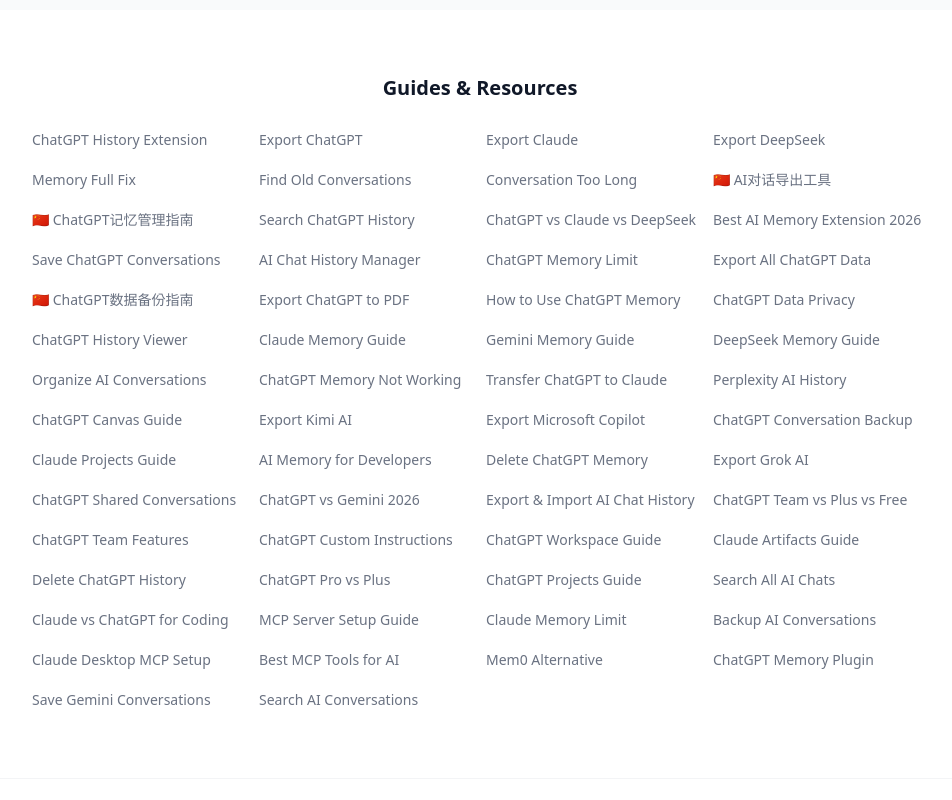
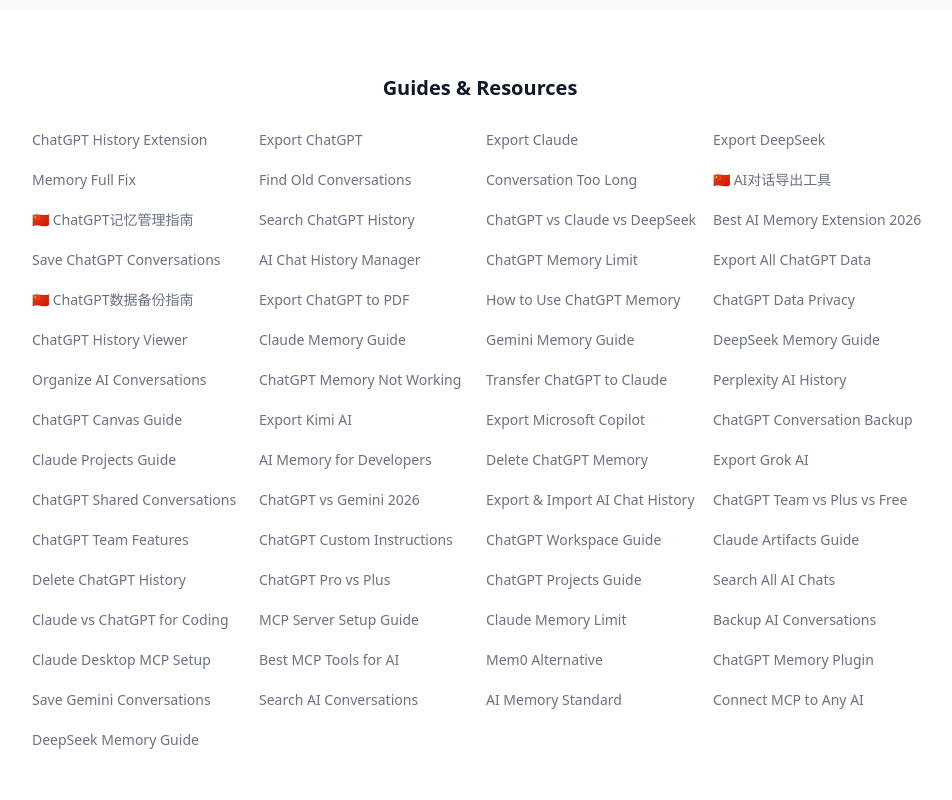
Before and after one commit to jingchang0623-crypto/aimemory, a Next.js app: page / in a window 1280 px wide. Shown: the part 3660-4460 px from the top of the page, without its empty margins (160-1112 px from the left). Built offline with nearby package versions, Linux system fonts and the light colour scheme.

Commit message:
fix: add 3 new blogs to homepage guides section - round 38

```diff
--- a/src/app/page.tsx
+++ b/src/app/page.tsx
@@ -416,6 +416,9 @@
               { title: 'ChatGPT Memory Plugin', href: '/blog/chatgpt-memory-plugin' },
               { title: 'Save Gemini Conversations', href: '/blog/save-gemini-conversations' },
               { title: 'Search AI Conversations', href: '/blog/search-ai-conversations' },
+              { title: 'AI Memory Standard', href: '/blog/ai-memory-standard' },
+              { title: 'Connect MCP to Any AI', href: '/blog/connect-mcp-to-ai' },
+              { title: 'DeepSeek Memory Guide', href: '/blog/deepseek-ai-complete-guide' },
             ].map((link) => (
               <Link key={link.href} href={link.href} className="text-sm text-gray-500 hover:text-gray-900 transition-colors py-1">
                 {link.title}
```
